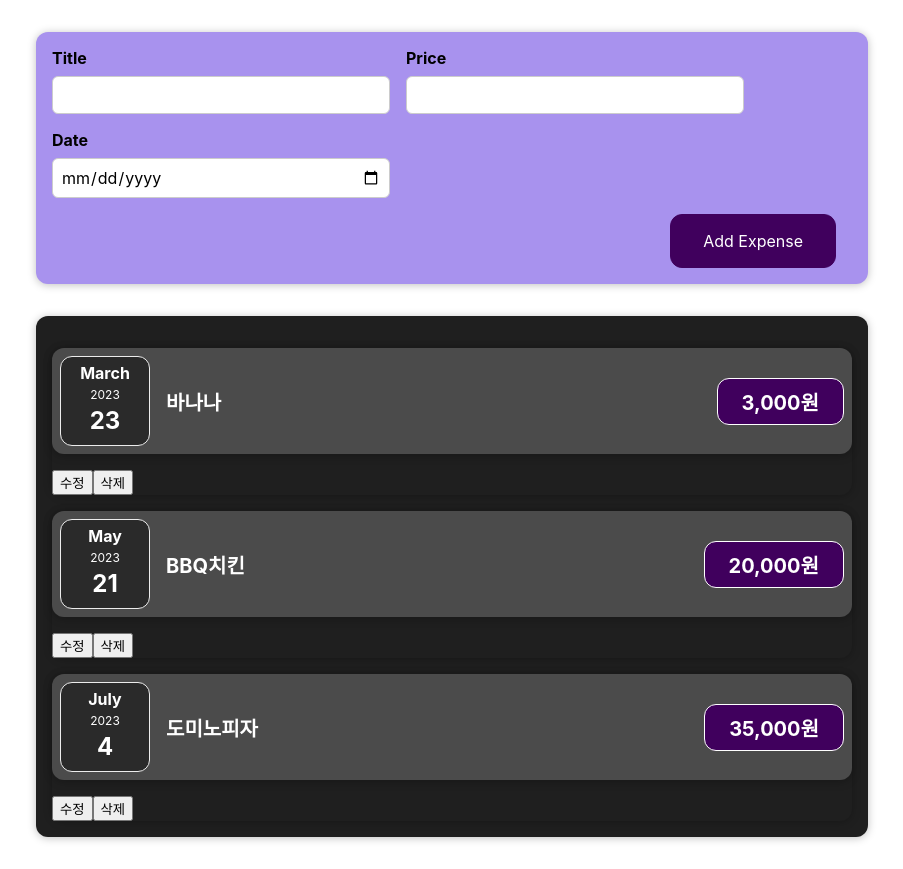
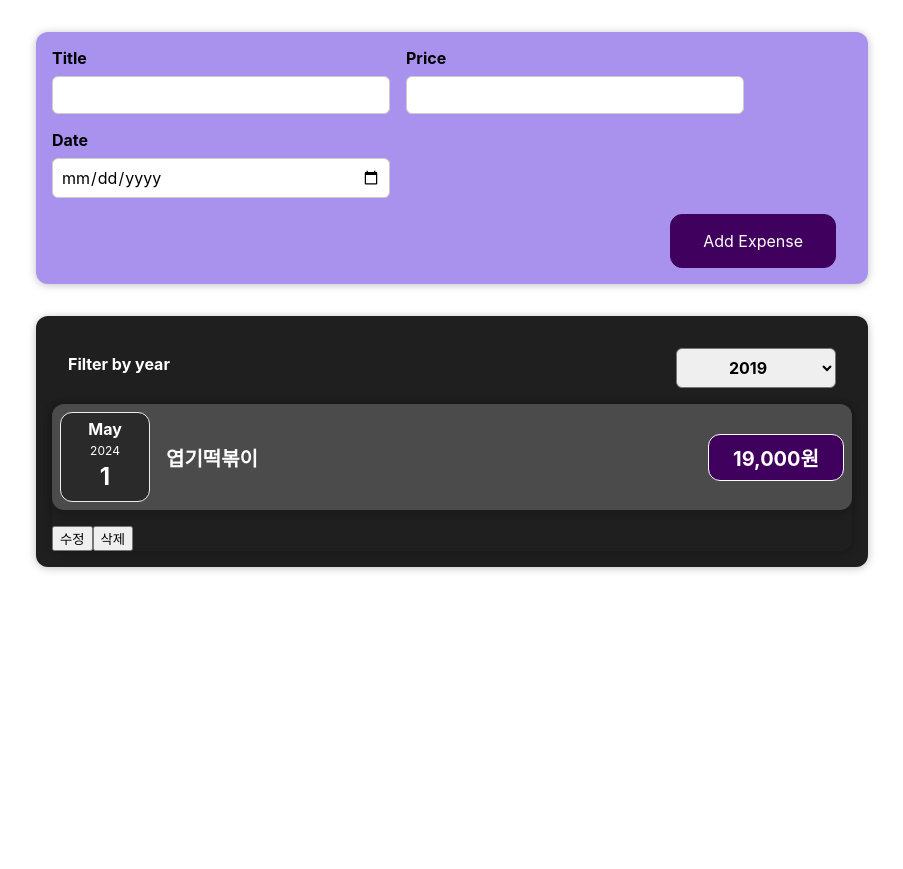
Before and after one commit to kimtaekjin/recat-basic-study-202405, a React (Create React App) app: page / in a window 1280 px wide. Shown: the whole page, without its empty margins (188-1091 px from the left). After the commit the page ends 800 px from the top, so only its background shows below. Built offline with nearby package versions, Linux system fonts and the light colour scheme.

Commit message:
동적 리스트 렌더링,연도별 피터링

```diff
--- a/src/App.js
+++ b/src/App.js
@@ -1,5 +1,5 @@
 import './App.css';
-import React from 'react';
+import React, { useState } from 'react';
 import Expenses from './components/Expense/Expenses';
 import NewExpense from './components/NewExpense/NewExpense';
 
@@ -7,31 +7,51 @@ function App() {
   //지출 항목 객체 배열
   const expenses = [
     {
+      id: 1,
       title: '바나나',
       price: 3000,
       date: new Date(2023, 3 - 1, 23),
     },
     {
+      id: 2,
       title: 'BBQ치킨',
       price: 20000,
-      date: new Date(2023, 5 - 1, 21),
+      date: new Date(2022, 5 - 1, 21),
     },
     {
+      id: 3,
       title: '도미노피자',
       price: 35000,
-      date: new Date(2023, 7 - 1, 4),
+      date: new Date(2021, 7 - 1, 4),
+    },
+    {
+      id: 4,
+      title: '엽기떡볶이',
+      price: 19000,
+      date: new Date(2024, 5 - 1, 1),
     },
   ];
+
+  //지출 객체배열을 상태변수로 관리
+  const [expenseList, setExpenseList] = useState(expenses);
 
   //ExpenseForm에게 내려보낼 함수
   const addExpenseHandler = (newExpense) => {
     console.log('App 컴포넌트에서 응답함');
     console.log('new Expense:', newExpense);
+
+    const modifyExpense = {
+      ...newExpense,
+      id: expenseList[expenseList.length - 1].id + 1,
+    };
+    console.log(modifyExpense);
+
+    setExpenseList([...expenseList, modifyExpense]);
   };
   return (
     <>
       <NewExpense onAddExpense={addExpenseHandler} />
-      <Expenses items={expenses} />
+      <Expenses items={expenseList} />
     </>
   );
 }
--- /dev/null
+++ b/src/components/Expense/ExpenseFilter.css
@@ -0,0 +1,24 @@
+.expenses-filter {
+  color: white;
+  padding: 0 1rem;
+}
+
+.expenses-filter__control {
+  display: flex;
+  width: 100%;
+  align-items: center;
+  justify-content: space-between;
+  margin: 1rem 0;
+}
+
+.expenses-filter label {
+  font-weight: bold;
+  margin-bottom: 0.5rem;
+}
+
+.expenses-filter select {
+  font: inherit;
+  padding: 0.5rem 3rem;
+  font-weight: bold;
+  border-radius: 6px;
+}
--- /dev/null
+++ b/src/components/Expense/ExpenseFilter.js
@@ -0,0 +1,27 @@
+import React from 'react';
+import './ExpenseFilter.css';
+
+function ExpenseFilter() {
+  const dropdownChangeHandler = (e) => {
+    //selected된 year의 값을 expenses.js에서 사용할 수 있도록
+    //올려보내 보세요.
+    const selectedYear = e.target.value;
+  };
+
+  return (
+    <div className="expenses-filter">
+      <div className="expenses-filter__control">
+        <label>Filter by year</label>
+        <select onChange={dropdownChangeHandler}>
+          <option value="2024">2019</option>
+          <option value="2023">2023</option>
+          <option value="2022">2022</option>
+          <option value="2021">2021</option>
+          <option value="2020">2020</option>
+        </select>
+      </div>
+    </div>
+  );
+}
+
+export default ExpenseFilter;
--- a/src/components/Expense/Expenses.js
+++ b/src/components/Expense/Expenses.js
@@ -1,26 +1,52 @@
-import React from 'react';
+import React, { useState } from 'react';
 import ExpenseItem from './ExpenseItem';
 import './Expenses.css';
+import Card from '../UI/Card';
+import ExpenseFilter from './ExpenseFilter';
 
-const Expenses = ({ items: expenses }) => {
+const Expenses = ({ items }) => {
+  const [filteredYear, setfilteredYear] = useState(
+    new Date().getFullYear().toString(),
+  );
+
+  //자식 컴포넌트 ExpenseFilter에 있는 선택 연도를 끌어올리는 함수.
+  const filterChangeHandler = (selectedYear) => {
+    setfilteredYear(selectedYear);
+  };
+  //ExpenseItem을 동적으로 렌더링하기.
+  const iterateExpenseItem = () => {
+    //콜백 함수의 매개값으로 배열의 요소가 하나씩 전달됨.
+    //콜백 함수는 배열 요소만큼 반복됨
+    //map의 리턴값: 함수가 적용된 각 요소가 담긴 새로운 배열이 리턴됨.
+    return items.map((item) => (
+      <ExpenseItem title={item.title} price={item.price} date={item.date} />
+    ));
+  };
+
+  const filteredItems = items.filter(
+    (item) => item.date.getFullYear().toString() === filteredYear,
+  );
+  console.log(filteredYear);
+
+  //조건부 렌더링을 위한 변수
+  let expenseContent = <p>아직 등록된 지출이 없습니다.</p>;
+
+  if (filteredItems.length > 0) {
+    expenseContent = filteredItems.map((item) => (
+      <ExpenseItem
+        key={item.id}
+        title={item.title}
+        price={item.price}
+        date={item.date}
+      />
+    ));
+  }
+
   return (
-    <div className="expenses">
-      <ExpenseItem
-        title={expenses[0].title}
-        price={expenses[0].price}
-        date={expenses[0].date}
-      />
-      <ExpenseItem
-        title={expenses[1].title}
-        price={expenses[1].price}
-        date={expenses[1].date}
-      />
-      <ExpenseItem
-        title={expenses[2].title}
-        price={expenses[2].price}
-        date={expenses[2].date}
-      />
-    </div>
+    <Card className="expenses">
+      <ExpenseFilter onChangeFilter={filterChangeHandler} />
+      {expenseContent}
+    </Card>
   );
 };
 
--- a/src/components/NewExpense/ExpenseForm.js
+++ b/src/components/NewExpense/ExpenseForm.js
@@ -34,6 +34,12 @@ const NewExpenseForm = ({ onSaveExpense }) => {
 
   const formSubmitHandler = (e) => {
     e.preventDefault(); // submit 차단
+
+    const newExpense = {
+      title: userInput.title,
+      price: userInput.price,
+      date: new Date(userInput.date),
+    };
 
     onSaveExpense(userInput); //App.js가 내려준 함수를 호출하면서, 올리고자
     //하는 데이터를 매개값으로 전달.
```
